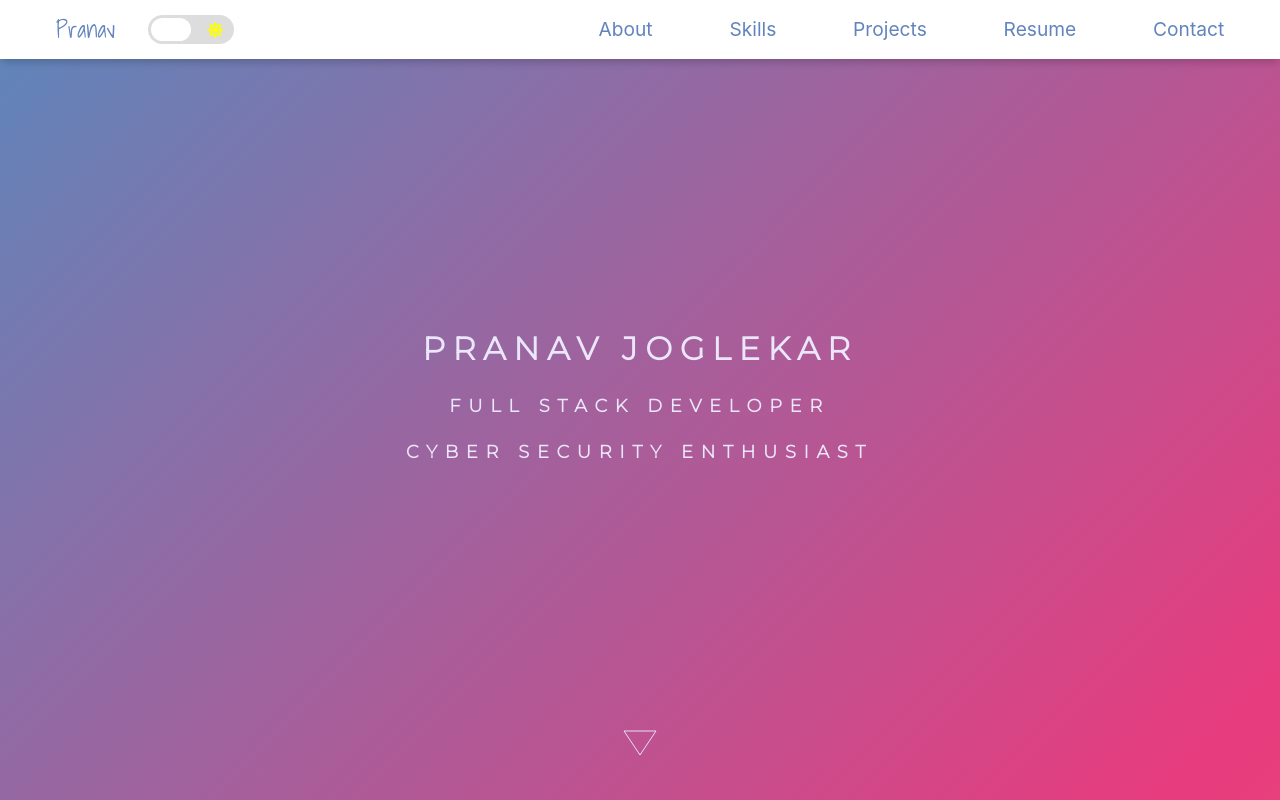
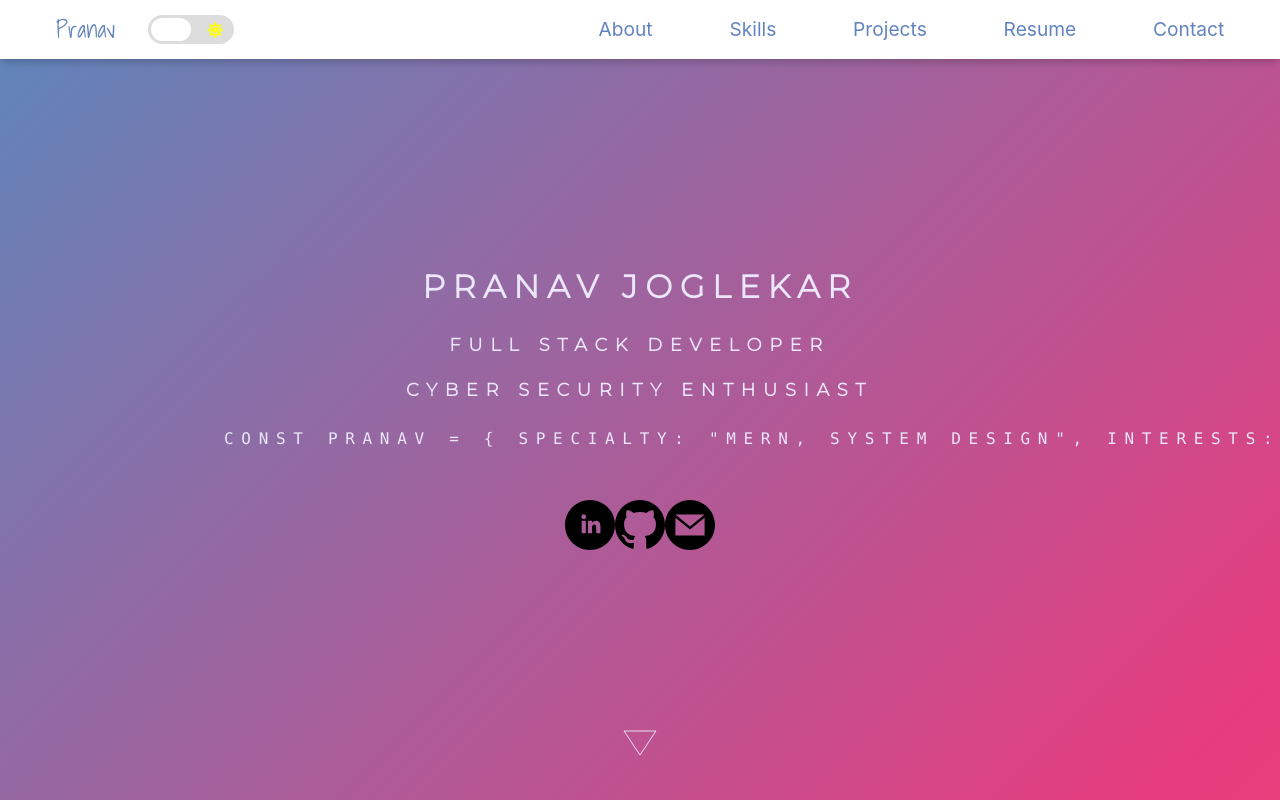
Before and after one commit to Pranav2612000/portfolio-page, a React (Create React App) app: page / in a window 1280 px wide. Shown: the top 800 px of the page. Built offline with nearby package versions, Linux system fonts and the light colour scheme; some icons are missing.

Commit message:
feat: change content and UI of Hero Page

```diff
--- a/src/Components/Hero.js
+++ b/src/Components/Hero.js
@@ -9,6 +9,40 @@
           <h1>Pranav Joglekar</h1>
           <h2>Full Stack Developer</h2>
           <h2>Cyber Security Enthusiast</h2>
+        <div className="code-box">
+          <pre>
+            <code>
+              <span className="const">const</span>{" "}
+              <span className="const-name">Pranav</span>{" "}
+              <span className="equals">{"="}</span> {"{"}
+            </code>
+
+            <code>
+              &emsp;<span className="property">specialty</span>
+              <span className="colon">:</span>{" "}
+              <span className="string">"MERN, System Design"</span>,
+            </code>
+            <code>
+              &emsp;<span className="property">interests</span>
+              <span className="colon">:</span> [
+            </code>
+            <code>
+              &emsp;&emsp;<span className="string">"writing Clean code"</span>,
+            </code>
+            <code>
+              &emsp;&emsp;
+              <span className="string">"building Modern but thorough solutions from scratch"</span>,
+            </code>
+            <code>
+              &emsp;&emsp;<span className="string">"learning New technologies"</span>,
+            </code>
+            <code>
+              &emsp;&emsp;<span className="string">"ensuring the written code is secure"</span>,
+            </code>
+            <code>&emsp;],</code>
+            <code>{"}"}</code>
+          </pre>
+        </div>
         </div>
       </a>
 
@@ -24,7 +58,16 @@
           </svg>
         </a>
       </div>
-
+      <div class='social-icons'>
+        <a href="https://www.linkedin.com/in/pranav-joglekar/" target="_blank" rel="noopener noreferrer">
+          <svg xmlns="http://www.w3.org/2000/svg" width="50" height="60" viewBox="0 0 24 24"><path d="M12 0c-6.627 0-12 5.373-12 12s5.373 12 12 12 12-5.373 12-12-5.373-12-12-12zm-2 16h-2v-6h2v6zm-1-6.891c-.607 0-1.1-.496-1.1-1.109 0-.612.492-1.109 1.1-1.109s1.1.497 1.1 1.109c0 .613-.493 1.109-1.1 1.109zm8 6.891h-1.998v-2.861c0-1.881-2.002-1.722-2.002 0v2.861h-2v-6h2v1.093c.872-1.616 4-1.736 4 1.548v3.359z" /></svg>
+        </a>
+        <a href="https://github.com/Pranav2612000" target="_blank" rel="noopener noreferrer">
+          <svg xmlns="http://www.w3.org/2000/svg" width="50" height="60" viewBox="0 0 24 24"><path d="M12 0c-6.626 0-12 5.373-12 12 0 5.302 3.438 9.8 8.207 11.387.599.111.793-.261.793-.577v-2.234c-3.338.726-4.033-1.416-4.033-1.416-.546-1.387-1.333-1.756-1.333-1.756-1.089-.745.083-.729.083-.729 1.205.084 1.839 1.237 1.839 1.237 1.07 1.834 2.807 1.304 3.492.997.107-.775.418-1.305.762-1.604-2.665-.305-5.467-1.334-5.467-5.931 0-1.311.469-2.381 1.236-3.221-.124-.303-.535-1.524.117-3.176 0 0 1.008-.322 3.301 1.23.957-.266 1.983-.399 3.003-.404 1.02.005 2.047.138 3.006.404 2.291-1.552 3.297-1.23 3.297-1.23.653 1.653.242 2.874.118 3.176.77.84 1.235 1.911 1.235 3.221 0 4.609-2.807 5.624-5.479 5.921.43.372.823 1.102.823 2.222v3.293c0 .319.192.694.801.576 4.765-1.589 8.199-6.086 8.199-11.386 0-6.627-5.373-12-12-12z" /></svg>
+        </a>
+        <a href="mailto: pranav26joglekar@gmail.com" target="_blank" rel="noopener noreferrer">
+        <svg xmlns="http://www.w3.org/2000/svg" width="50" height="60" viewBox="0 0 24 24"><path d="M12 .02c-6.627 0-12 5.373-12 12s5.373 12 12 12 12-5.373 12-12-5.373-12-12-12zm6.99 6.98l-6.99 5.666-6.991-5.666h13.981zm.01 10h-14v-8.505l7 5.673 7-5.672v8.504z"/></svg>        </a>
+      </div>
     </div>
   )
 }
```
